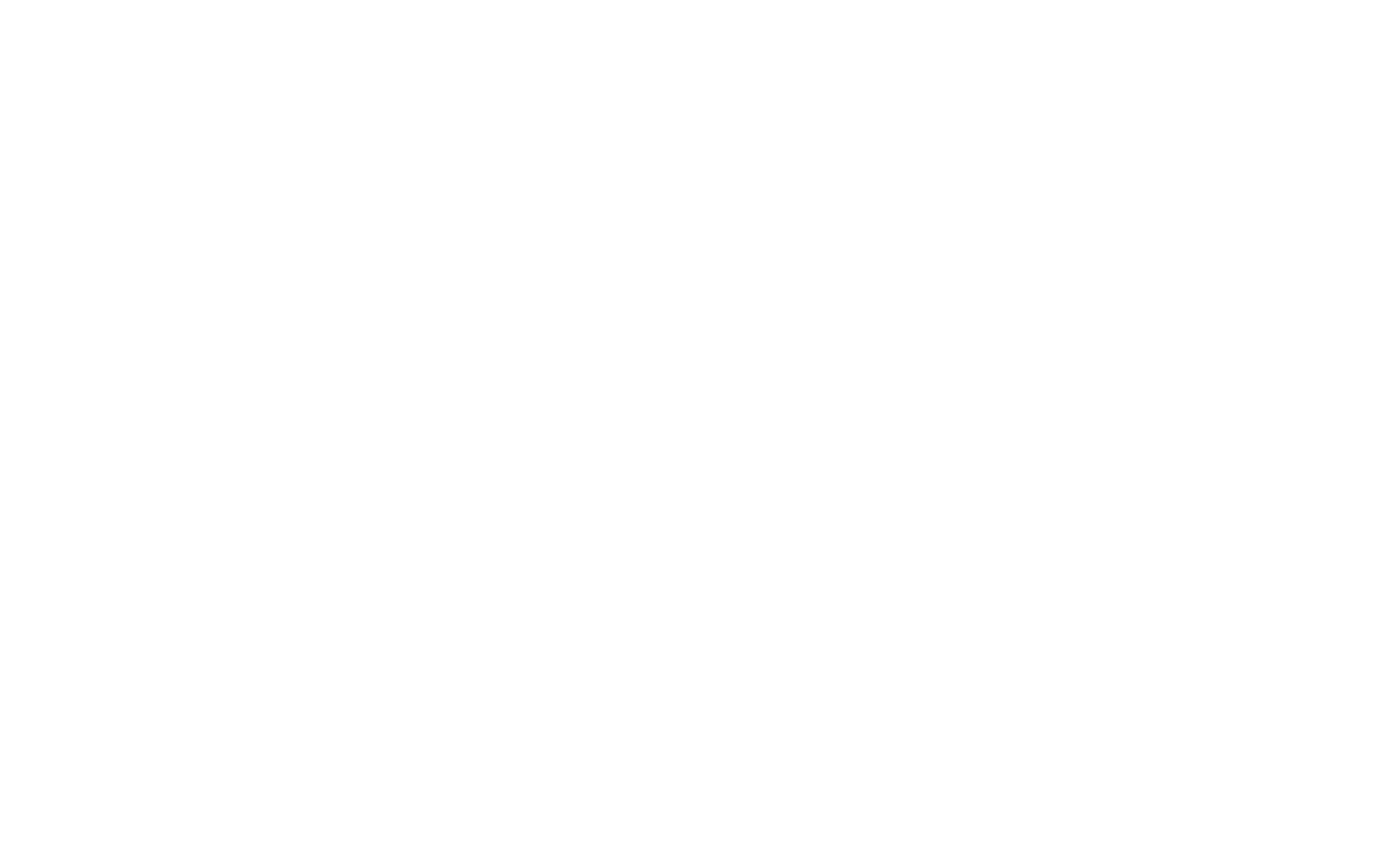
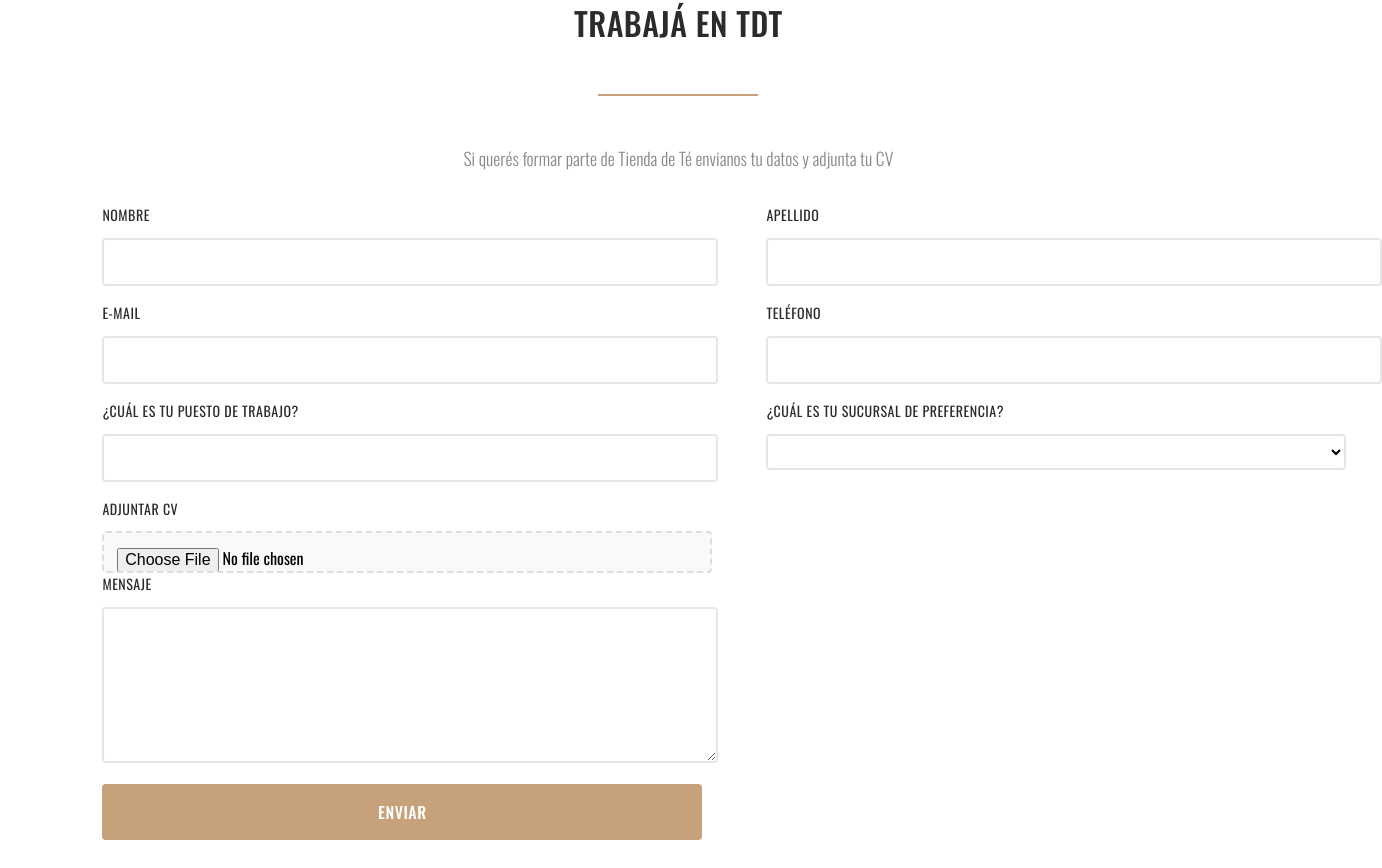
Before and after one commit to MatiasNarvaja/tienda-de-te, an Angular app: page /trabaja-en-tdt in a window 1280 px wide. Shown: the part 165-1033 px from the top of the page, 1382 px wide, since content can reach past the window. Before the commit the page ends 800 px from the top, so only its background shows below. Built offline with nearby package versions, Linux system fonts and the light colour scheme.

Commit message:
se agrega dialog

```diff
--- a/src/app/app.config.ts
+++ b/src/app/app.config.ts
@@ -1,9 +1,16 @@
 import { ApplicationConfig } from '@angular/core';
 import { provideRouter } from '@angular/router';
+import { provideHttpClient } from '@angular/common/http';
+import { provideAnimationsAsync } from '@angular/platform-browser/animations/async';
+import { provideAnimations } from '@angular/platform-browser/animations';
 
 import { routes } from './app.routes';
-import { provideAnimationsAsync } from '@angular/platform-browser/animations/async';
 
 export const appConfig: ApplicationConfig = {
-  providers: [provideRouter(routes), provideAnimationsAsync()]
+  providers: [
+    provideRouter(routes),
+    provideHttpClient(),
+    provideAnimationsAsync(),
+    provideAnimations()
+  ]
 };
--- a/src/app/pages/trabaja-con-nosotros/trabaja-con-nosotros.component.html
+++ b/src/app/pages/trabaja-con-nosotros/trabaja-con-nosotros.component.html
@@ -1,5 +1,64 @@
-<section>
-  <h1>Trabajá con Nosotros</h1>
-  <p>Únete a nuestro equipo y forma parte de la familia de Tienda de Té.</p>
-  <!-- Aquí irán las ofertas de trabajo -->
+<section class="trabaja-section">
+  <p class="main-title">SUMATE A NUESTRO EQUIPO</p>
+  <p class="subtitle">TRABAJÁ EN TDT</p>
+
+  <span class="separator-line"></span>
+
+  <p class="description">Si querés formar parte de Tienda de Té envianos tu datos y adjunta tu CV</p>
+
+  <form class="trabaja-form" #trabajaForm>
+    <div class="form-row">
+      <div class="form-group">
+        <label for="nombre">Nombre</label>
+        <input type="text" id="nombre" name="nombre">
+      </div>
+      <div class="form-group">
+        <label for="apellido">Apellido</label>
+        <input type="text" id="apellido" name="apellido">
+      </div>
+    </div>
+
+    <div class="form-row">
+      <div class="form-group">
+        <label for="email">E-mail</label>
+        <input type="email" id="email" name="email">
+      </div>
+      <div class="form-group">
+        <label for="telefono">Teléfono</label>
+        <input type="tel" id="telefono" name="telefono">
+      </div>
+    </div>
+
+    <div class="form-row">
+      <div class="form-group">
+        <label for="puesto">¿Cuál es tu puesto de trabajo?</label>
+        <input type="text" id="puesto" name="puesto">
+      </div>
+      <div class="form-group">
+        <label for="sucursal">¿Cuál es tu sucursal de preferencia?</label>
+        <select id="sucursal" name="sucursal">
+          <option value="">Selecciona una sucursal</option>
+          <option value="palermo">Palermo</option>
+          <option value="recoleta">Recoleta</option>
+          <option value="san-telmo">San Telmo</option>
+          <option value="microcentro">Microcentro</option>
+          <option value="belgrano">Belgrano</option>
+          <option value="villa-crespo">Villa Crespo</option>
+          <option value="caballito">Caballito</option>
+        </select>
+      </div>
+    </div>
+
+    <div class="form-group">
+      <label for="cv">Adjuntar CV</label>
+      <input type="file" id="cv" name="cv" accept=".pdf,.doc,.docx">
+    </div>
+
+    <div class="form-group">
+      <label for="mensaje">Mensaje</label>
+      <textarea id="mensaje" name="mensaje" rows="4"></textarea>
+    </div>
+
+    <button type="button" class="submit-btn" (click)="onSubmit()">Enviar</button>
+  </form>
 </section>
--- a/src/app/pages/trabaja-con-nosotros/trabaja-con-nosotros.component.scss
+++ b/src/app/pages/trabaja-con-nosotros/trabaja-con-nosotros.component.scss
@@ -1 +1,163 @@
 // Estilos para el componente trabaja-con-nosotros
+.trabaja-section {
+  padding: 2rem 2% 2rem 8%;
+  font-family: 'Oswald', sans-serif;
+  max-width: 1200px;
+  margin: 0 auto;
+  height: 300px;
+
+  .main-title {
+    font-size: 1rem;
+    color: rgb(199, 161, 122);
+    margin-bottom: 1rem;
+    font-weight: 300;
+    text-align: center;
+    text-transform: uppercase;
+    letter-spacing: 0.5px;
+  }
+
+  .subtitle {
+    font-size: 2rem;
+    color: #2d2a2a;
+    margin-bottom: 2rem;
+    font-weight: 500;
+    text-align: center;
+    text-transform: uppercase;
+    letter-spacing: 0.5px;
+  }
+
+  .description {
+    font-size: 1.1rem;
+    line-height: 1.6;
+    color: #888888;
+    margin-bottom: 1.5rem;
+    font-weight: 300;
+    text-align: center;
+  }
+
+  .separator-line {
+    display: block;
+    width: 160px;
+    height: 2px;
+    background-color: #c7a17a;
+    margin: 3rem auto 3rem auto;
+  }
+}
+
+.trabaja-container {
+  padding: 40px 20px;
+  max-width: 1200px;
+  width: 180px;
+  margin: 0 auto;
+  height: 300px;
+  display: flex;
+  flex-direction: column;
+  justify-content: center;
+  align-items: center;
+  text-align: center;
+}
+
+.trabaja-form {
+  width: 100%;
+  max-width: 600px;
+  margin: 2rem 0 0 0;
+  font-family: 'Oswald', sans-serif;
+
+  .form-row {
+    display: flex;
+    gap: 3rem;
+    margin-bottom: 1rem;
+
+    @media (max-width: 768px) {
+      flex-direction: column;
+      gap: 0;
+    }
+  }
+
+  .form-group {
+    flex: 1;
+    margin-bottom: 0;
+
+    label {
+      display: block;
+      margin-bottom: 0.8rem;
+      font-size: 14px;
+      font-weight: 400;
+      color: #2d2a2a;
+      text-transform: uppercase;
+      letter-spacing: 0.5px;
+    }
+
+    input, select, textarea {
+      width: 580px;
+      height: 12px;
+      padding: 1rem;
+      border: 2px solid rgba(129,129,129,.2);
+      border-radius: 4px;
+      font-family: 'Oswald', sans-serif;
+      font-size: 1rem;
+      background-color: #fff;
+      transition: border-color 0.3s ease;
+
+      &:focus {
+        outline: none;
+        border-color: #c7a17a;
+        box-shadow: 0 0 0 2px rgba(199, 161, 122, 0.2);
+      }
+    }
+
+    textarea {
+      resize: vertical;
+      min-height: 120px;
+      height: auto;
+    }
+
+    input[type="file"] {
+      padding: 0.8rem;
+      border: 2px dashed #ddd;
+      background-color: #f9f9f9;
+      cursor: pointer;
+
+      &:hover {
+        border-color: #c7a17a;
+        background-color: #f5f5f5;
+      }
+    }
+  }
+
+  .submit-btn {
+    background-color: #c7a17a;
+    color: white;
+    border: none;
+    padding: 1rem 2rem;
+    font-family: 'Oswald', sans-serif;
+    font-size: 1rem;
+    font-weight: 500;
+    text-transform: uppercase;
+    letter-spacing: 0.5px;
+    border-radius: 4px;
+    cursor: pointer;
+    transition: background-color 0.3s ease;
+    width: 100%;
+    margin-top: 1rem;
+    margin-bottom: 3rem;
+
+    &:hover {
+      background-color: #b08d6a;
+    }
+
+    &:active {
+      transform: translateY(1px);
+    }
+  }
+}
+
+// Estilos para el snackbar de éxito
+::ng-deep .success-snackbar {
+  background-color: #4caf50;
+  color: white;
+
+  .mat-simple-snackbar-action {
+    color: white;
+  }
+}
--- a/src/app/pages/trabaja-con-nosotros/trabaja-con-nosotros.component.ts
+++ b/src/app/pages/trabaja-con-nosotros/trabaja-con-nosotros.component.ts
@@ -1,13 +1,140 @@
-import { Component } from '@angular/core';
+import { Component, ViewChild, ElementRef, Inject } from '@angular/core';
 import { CommonModule } from '@angular/common';
+import { MatDialog, MatDialogModule, MatDialogRef, MAT_DIALOG_DATA } from '@angular/material/dialog';
+import { MatButtonModule } from '@angular/material/button';
 
 @Component({
   selector: 'app-trabaja-con-nosotros',
   standalone: true,
-  imports: [CommonModule],
+  imports: [CommonModule, MatDialogModule, MatButtonModule],
   templateUrl: './trabaja-con-nosotros.component.html',
   styleUrl: './trabaja-con-nosotros.component.scss'
 })
 export class TrabajaConNosotrosComponent {
-  // Component logic here
+  @ViewChild('trabajaForm') form!: ElementRef;
+
+  constructor(private dialog: MatDialog) {
+    console.log('Componente TrabajaConNosotros inicializado');
+  }
+
+  onSubmit() {
+    console.log('=== MÉTODO ONSUBMIT EJECUTADO ===');
+
+    // Limpiar el formulario
+    this.resetForm();
+
+    // Mostrar dialog de Material
+    this.dialog.open(SuccessDialogComponent, {
+      width: '400px',
+      disableClose: true, // No se puede cerrar haciendo clic fuera
+      data: {
+        title: '¡Envío Exitoso!',
+        message: 'El mensaje fue enviado de manera exitosa',
+        subtitle: 'Nos pondremos en contacto contigo pronto'
+      }
+    });
+  }
+
+  private resetForm() {
+    console.log('Intentando limpiar formulario');
+    if (this.form && this.form.nativeElement) {
+      this.form.nativeElement.reset();
+      console.log('Formulario limpiado exitosamente');
+    } else {
+      console.log('No se pudo encontrar el formulario');
+    }
+  }
 }
+
+// Componente del dialog
+@Component({
+  selector: 'app-success-dialog',
+  standalone: true,
+  imports: [CommonModule, MatButtonModule],
+  template: `
+    <div class="success-dialog">
+      <div class="dialog-header">
+        <h2 mat-dialog-title>{{ data.title }}</h2>
+      </div>
+      <div mat-dialog-content class="dialog-content">
+        <div class="success-icon">✓</div>
+        <p>{{ data.message }}</p>
+        <p class="subtitle">{{ data.subtitle }}</p>
+      </div>
+      <div mat-dialog-actions class="dialog-actions">
+        <button mat-raised-button color="primary" (click)="close()">Cerrar</button>
+      </div>
+    </div>
+  `,
+  styles: [`
+    .success-dialog {
+      text-align: center;
+      padding: 20px;
+    }
+
+    .dialog-header h2 {
+      color: #c7a17a;
+      font-family: 'Oswald', sans-serif;
+      font-size: 1.5rem;
+      font-weight: 500;
+      text-transform: uppercase;
+      letter-spacing: 0.5px;
+      margin: 0;
+    }
+
+    .dialog-content {
+      padding: 20px 0;
+    }
+
+    .success-icon {
+      width: 60px;
+      height: 60px;
+      background: #4caf50;
+      color: white;
+      border-radius: 50%;
+      display: flex;
+      align-items: center;
+      justify-content: center;
+      font-size: 2rem;
+      font-weight: bold;
+      margin: 0 auto 20px auto;
+    }
+
+    .dialog-content p {
+      font-family: 'Oswald', sans-serif;
+      font-size: 1.1rem;
+      color: #2d2a2a;
+      margin: 10px 0;
+      font-weight: 400;
+    }
+
+    .subtitle {
+      font-size: 0.9rem;
+      color: #888888;
+      font-weight: 300;
+    }
+
+    .dialog-actions {
+      justify-content: center;
+      padding: 20px 0 0 0;
+    }
+
+    .dialog-actions button {
+      font-family: 'Oswald', sans-serif;
+      font-weight: 500;
+      text-transform: uppercase;
+      letter-spacing: 0.5px;
+      padding: 10px 30px;
+    }
+  `]
+})
+export class SuccessDialogComponent {
+  constructor(
+    public dialogRef: MatDialogRef<SuccessDialogComponent>,
+    @Inject(MAT_DIALOG_DATA) public data: any
+  ) {}
+
+  close(): void {
+    this.dialogRef.close();
+  }
+}
```
